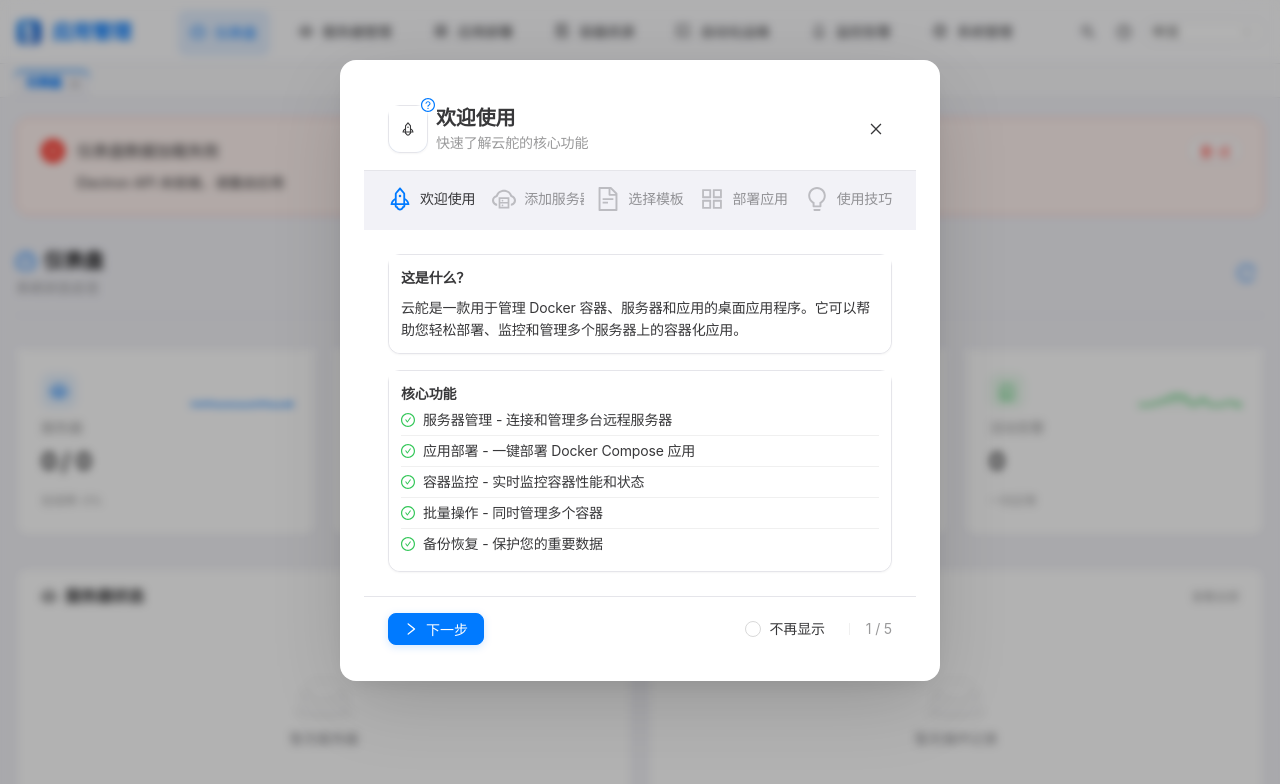
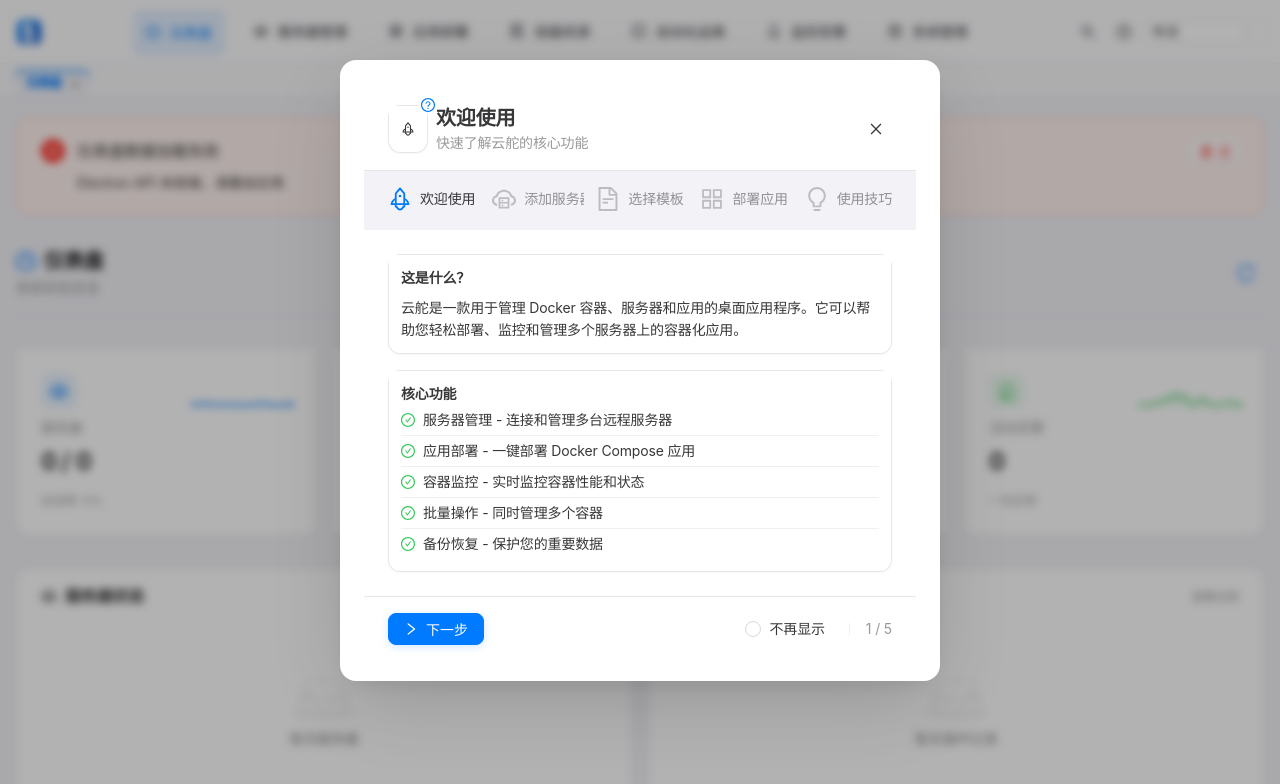
Before and after one commit to zqr00000/docker-deploy-tool, a React (Vite) app: page /#/dashboard in a window 1280 px wide. Shown: the top 784 px of the page. Built offline with nearby package versions, Linux system fonts and the light colour scheme; sample sign-in values are in the browser's storage.

Commit message:
fix: 修复详情路由 keep-alive 未渲染导致整页黑屏，移除顶部应用名

```diff
--- a/src/renderer/components/KeepAliveRoutes.tsx
+++ b/src/renderer/components/KeepAliveRoutes.tsx
@@ -55,8 +55,23 @@
   // 暴露释放缓存给 Layout 使用
   dropCacheRef = dropCache
 
+  // 不缓存的路径（详情路由等）：不放进缓存 Map，但必须直接渲染当前 element，否则会整页空白/黑屏
+  const shouldRenderDirect = !shouldCache(key) && !!element
+
   return (
     <>
+      {shouldRenderDirect && (
+        <div
+          key={key}
+          style={{
+            display: 'block',
+            height: '100%',
+            minHeight: 0
+          }}
+        >
+          {element}
+        </div>
+      )}
       {Array.from(cacheMap.entries()).map(([path, node]) => (
         <div
           key={path}
--- a/src/renderer/components/Layout.tsx
+++ b/src/renderer/components/Layout.tsx
@@ -421,11 +421,6 @@
       <header className="app-header app-header-topnav" style={headerStyle}>
         <div style={{ display: 'flex', alignItems: 'center', gap: 10, flexShrink: 0 }}>
           <Logo size={isMd ? 26 : 30} />
-          {isXl && (
-            <Title level={4} style={{ margin: 0, color: '#007AFF', fontWeight: 700, whiteSpace: 'nowrap' }}>
-              {t('app.title')}
-            </Title>
-          )}
         </div>
 
         {/* 顶部水平导航菜单：支持键盘导航与 aria 标注 */}
```
